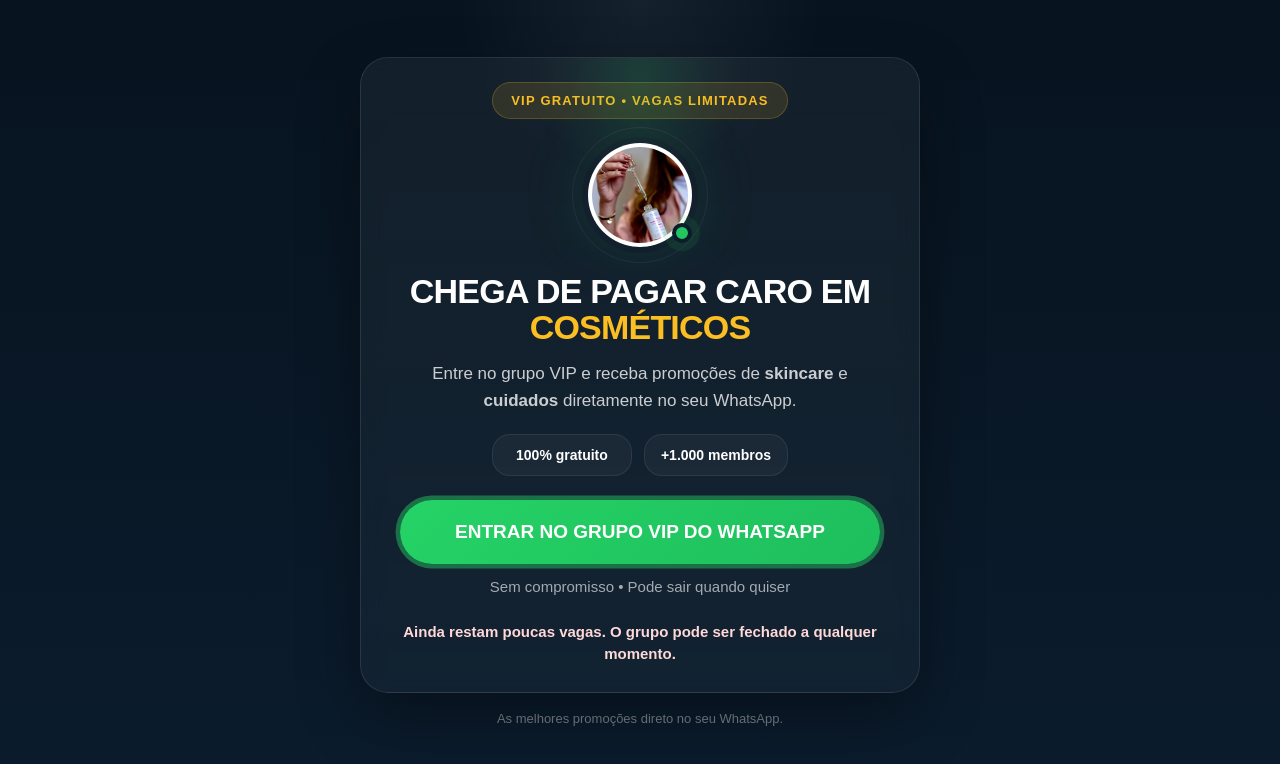
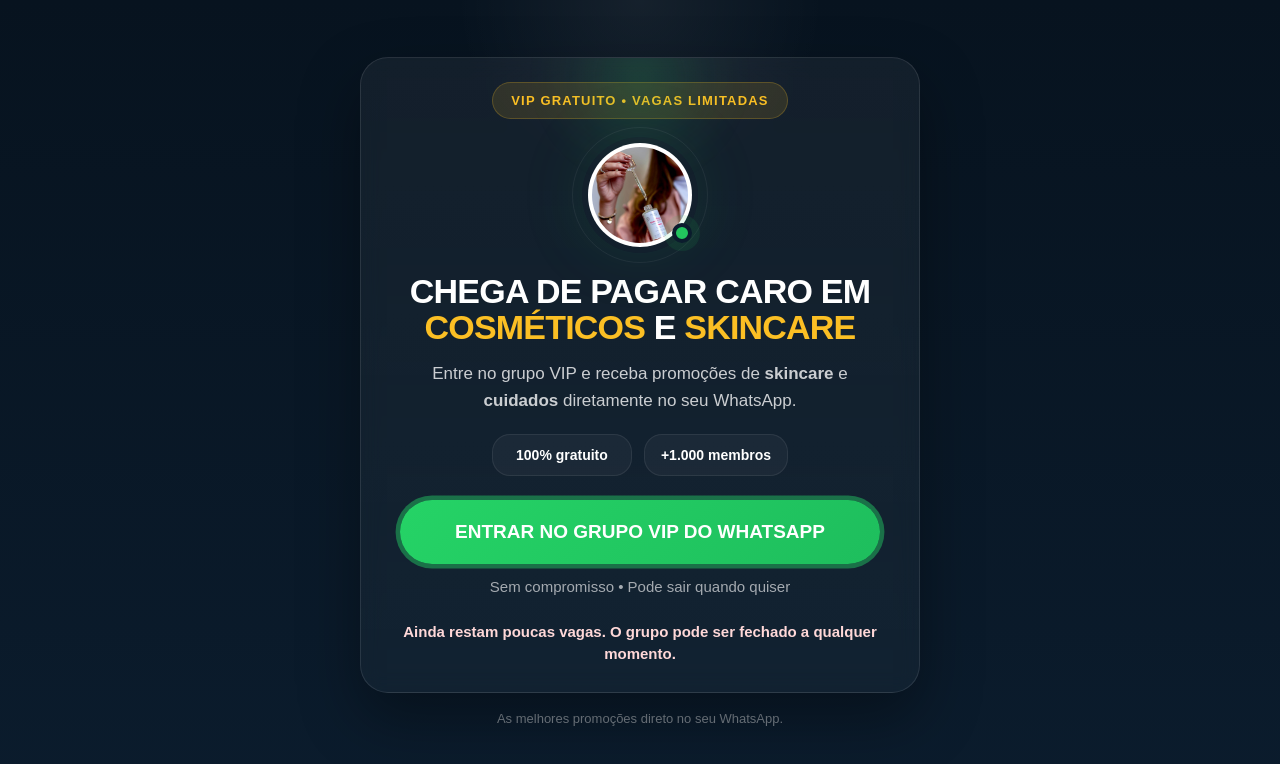
Before and after one commit to mikaelnakano-creator/pamelasantos, a plain HTML site: page index.html in a window 1280 px wide. Drawn offline with Linux system fonts and the light colour scheme.

Commit message:
Update index.html

```diff
--- a/index.html
+++ b/index.html
@@ -327,7 +327,7 @@
         </div>
 
         <h1>
-          Chega de pagar caro em <span class="highlight">cosméticos</span>
+          Chega de pagar caro em <span class="highlight">cosméticos</span> e <span class="highlight">skincare</span>
         </h1>
 
         <p class="subheadline">
```
